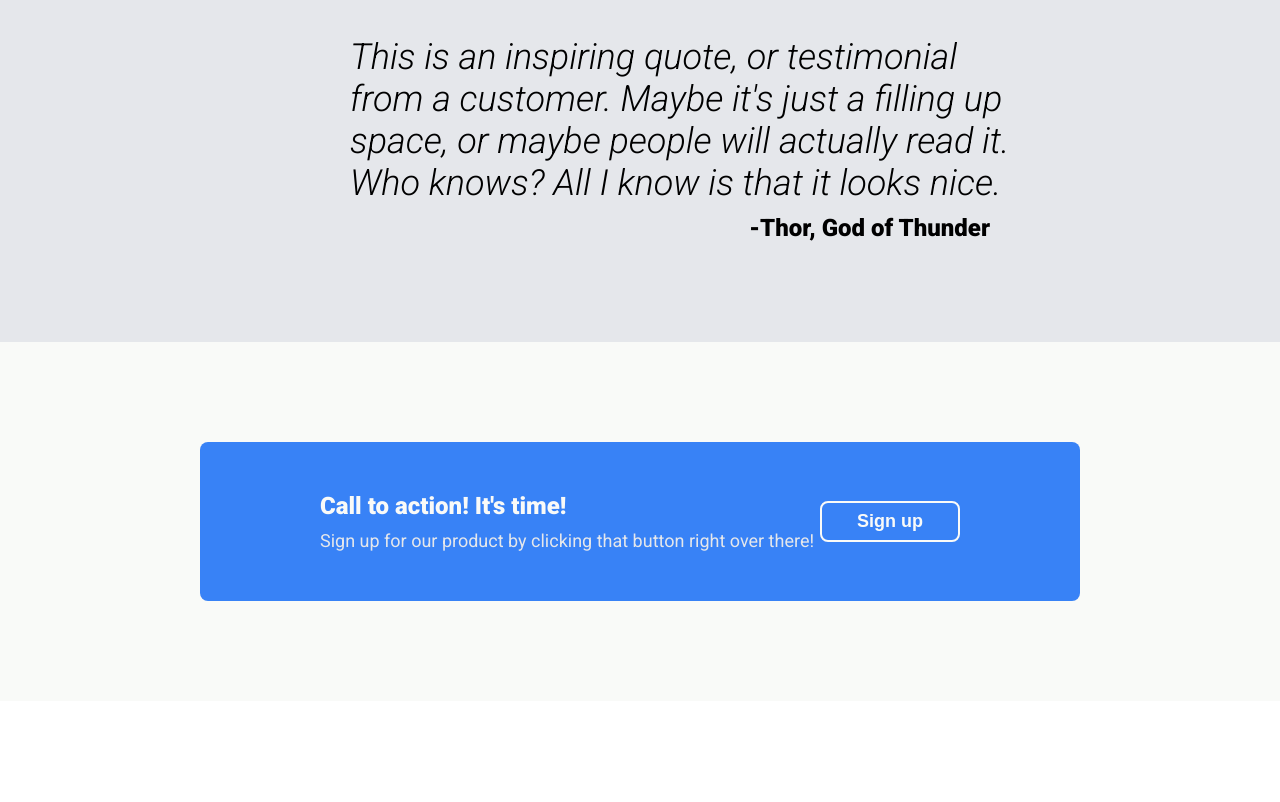
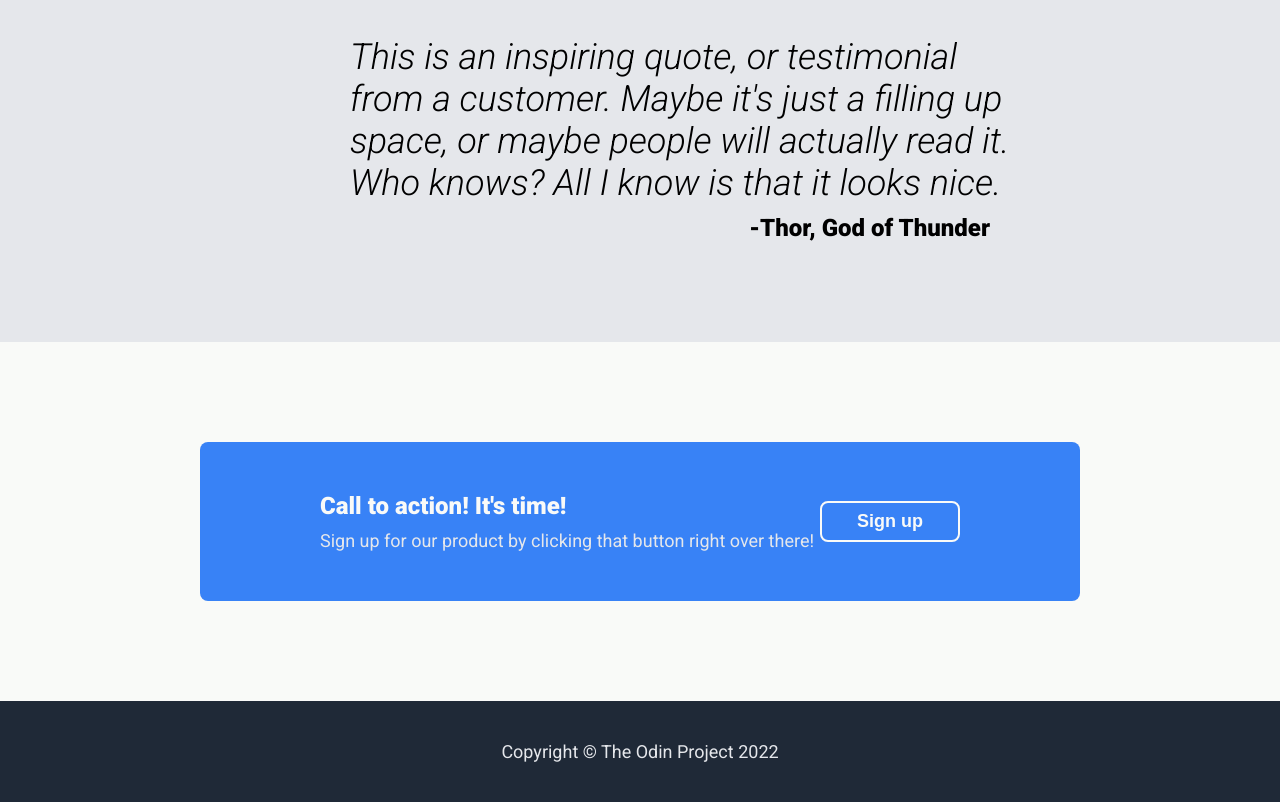
Before and after one commit to HashtagDevM/landing-page, a plain HTML site: page index.html in a window 1280 px wide. Shown: the part 1110-1912 px from the top of the page. Before the commit the page ends 1811 px from the top, so only its background shows below. Drawn offline with Linux system fonts and the light colour scheme.

Commit message:
Footer section
feat: Footer section added to the HTML document with the relevant text.

feat: A background colour and padding was added for the Footer and the text was styled and aligned using Flexbox.

```diff
--- a/index.html
+++ b/index.html
@@ -91,5 +91,9 @@
 				<button type="submit" class="sign-up">Sign up</button>
 			</div>
 		</section>
+
+		<footer>
+			<p>Copyright &#169; The Odin Project 2022</p>
+		</footer>
 	</body>
 </html>
--- a/style.css
+++ b/style.css
@@ -190,3 +190,16 @@ h2 {
 	align-self: center;
 	cursor: pointer;
 }
+
+footer {
+	background-color: var(--dominant-color);
+	padding: 40px 0;
+	display: flex;
+	justify-content: center;
+}
+
+footer > p {
+	color: var(--light-text);
+	font-size: 18px;
+	margin: 0;
+}
```
